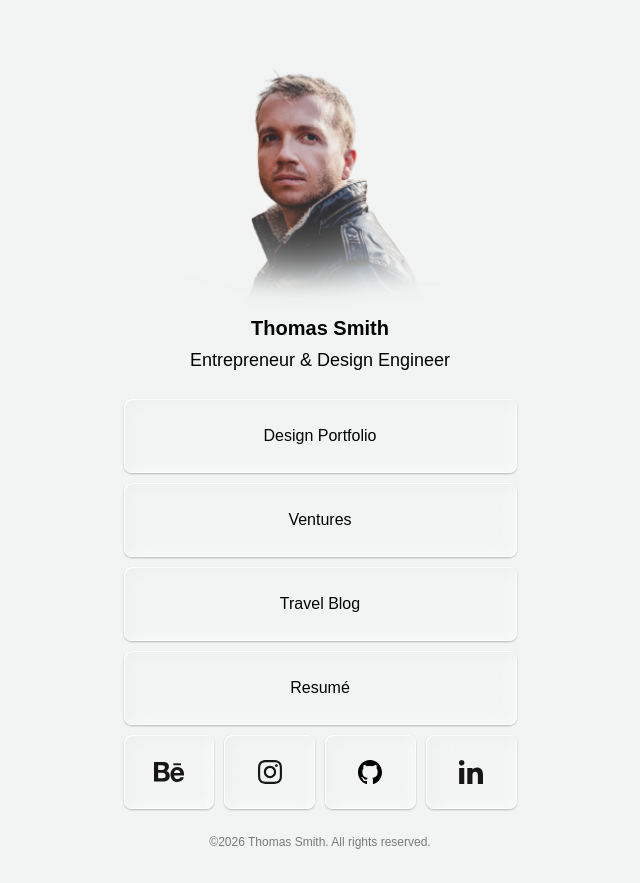
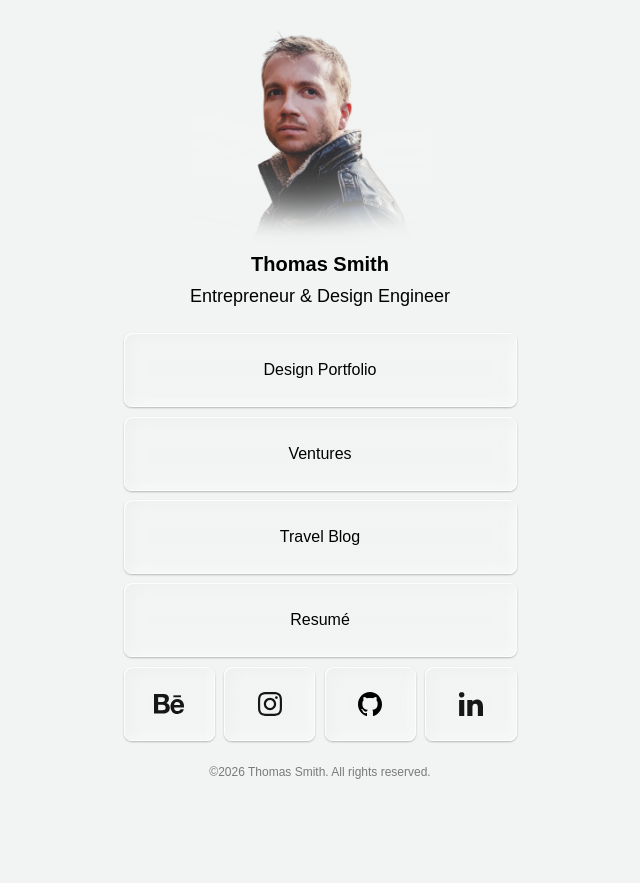
Before and after one commit to tsmitty11/link-in-bio, a plain HTML site: page index.html in a window 1280 px wide. Shown: the whole page, without its empty margins (320-960 px from the left). After the commit the page ends 800 px from the top, so only its background shows below. Drawn offline with Linux system fonts and the light colour scheme; a web font is replaced by a local one.

Commit message:
Update so that content fits on main page without needing to scroll

```diff
--- a/styles.css
+++ b/styles.css
@@ -201,6 +201,80 @@ footer {
   }
 }
 
+/* Keep the home links and copyright at the bottom of the visible viewport.
+   The portrait gives up space first; shorter screens also tighten the controls. */
+.home-page {
+  --home-gap: clamp(6px, 1.17dvh, 10px);
+  --home-section-gap: clamp(10px, 2.93dvh, 25px);
+  display: flex;
+  flex-direction: column;
+  justify-content: flex-end;
+  min-height: 100svh;
+  height: 100dvh;
+  padding-top: max(12px, env(safe-area-inset-top));
+  padding-bottom: max(clamp(8px, 2.35dvh, 20px), env(safe-area-inset-bottom));
+}
+
+.home-page .profile {
+  display: flex;
+  flex-direction: column;
+  align-items: center;
+  flex: 0 1 326px;
+  min-height: 60px;
+  margin-bottom: var(--home-section-gap);
+}
+
+.home-page .portrait {
+  flex: 0 1 266px;
+  min-height: 0;
+}
+
+.home-page h1,
+.home-page .bio,
+.home-page .links,
+.home-page footer {
+  flex-shrink: 0;
+}
+
+.home-page .links,
+.home-page .social-links {
+  gap: var(--home-gap);
+}
+
+.home-page .link,
+.home-page .social-link {
+  min-height: clamp(44px, 10dvh, 74px);
+  padding-block: clamp(10px, calc(5dvh - 12px), 25px);
+}
+
+.home-page footer {
+  margin-top: var(--home-section-gap);
+}
+
+/* A short landscape screen has more room beside the portrait than below it. */
+@media (max-height: 500px) and (min-width: 600px) {
+  .home-page {
+    display: grid;
+    max-width: 800px;
+    grid-template-columns: 1fr 1fr;
+    grid-template-rows: minmax(0, 1fr) auto;
+    align-items: end;
+    gap: 16px 24px;
+  }
+
+  .home-page .profile {
+    height: 100%;
+    max-height: 326px;
+    margin-bottom: 0;
+    justify-content: flex-end;
+  }
+
+  .home-page footer {
+    grid-column: 1 / -1;
+    margin-top: 0;
+  }
+}
+
 @media (prefers-reduced-motion: reduce) {
   .glass {
     transition: none;
```
